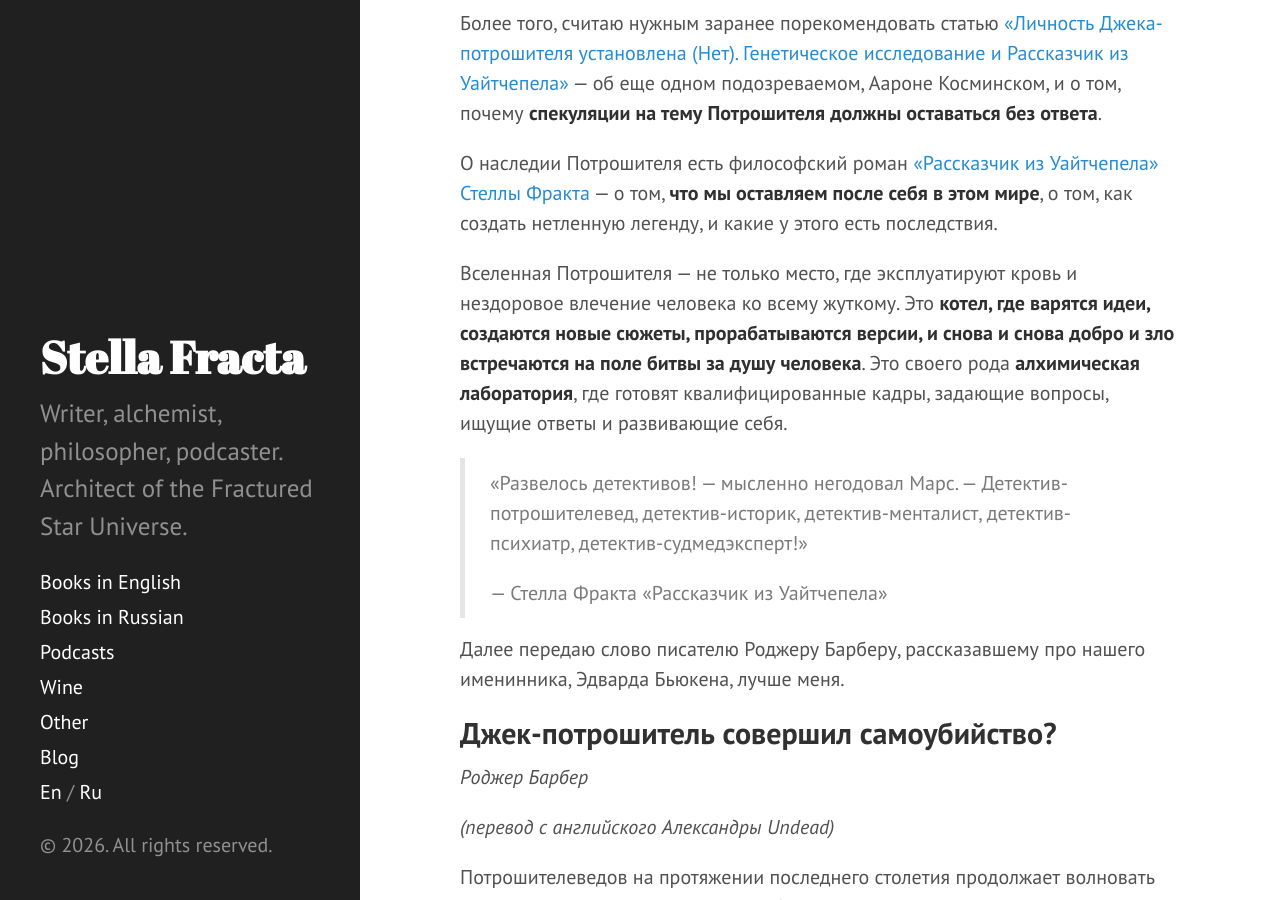
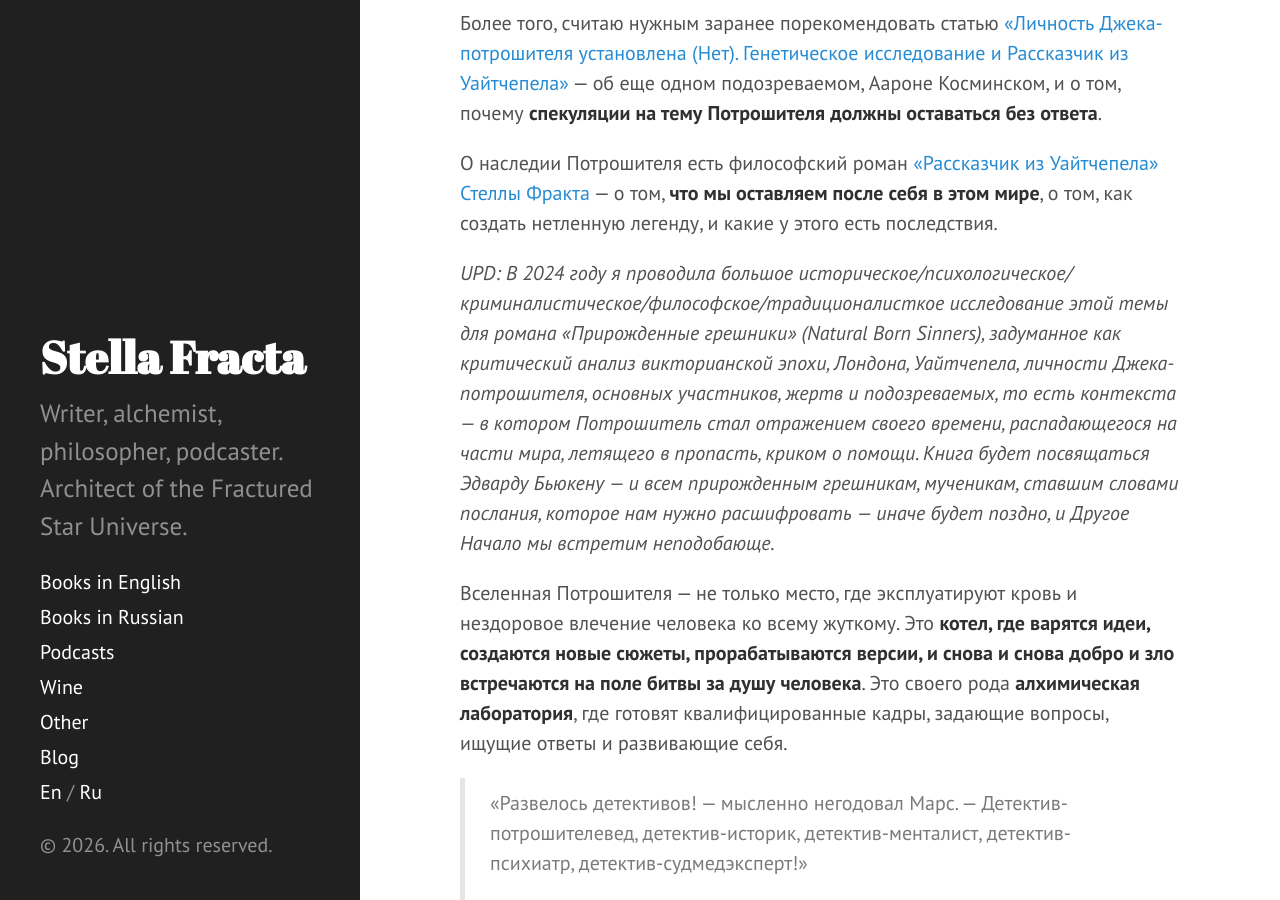
Before and after one commit to remiel-undead/stellafracta.com, a Jekyll site: the page built from _posts/2024-11-19-jack-the-ripper-mothers-womb.md, in a window 1280 px wide and 900 px high, scrolled down 1092 px. Built offline with Jekyll 4.4.1, drawn with Linux system fonts in a browser that asks for light colours.

Commit message:
Edit Jack the Ripper article

```diff
--- a/_posts/2024-11-19-jack-the-ripper-mothers-womb.md
+++ b/_posts/2024-11-19-jack-the-ripper-mothers-womb.md
@@ -8,13 +8,15 @@ title:  "Джек-потрошитель и утроба матери: Эдва
 
 Поскольку я уже давненько сижу на эгрегоре **[1]** Уайтчепела (район Лондона, Ист-Энд, боро Тауэр-Хамлетс, где происходили преступления Джека-потрошителя), и, более того, сегодня, **19 ноября, годовщина со дня рождения — и со дня смерти — Эдварда Бьюкена, одного из подозреваемых по делу Потрошителя**, то держите супер-эксклюзив.
 
-В этом материале большую часть составляет **перевод статьи Роджера Барбера** (Roger Barber) для криминалистического журнала 1990-го года ([«Джек-потрошитель совершил самоубийство?»](https://www.casebook.org/dissertations/dst-buchan/)) **[2]**, исследователя-потрошителеведа, автора книги «Джек-потрошитель. Вскрывая правду» ([Jack the Ripper Dissecting the Truth](https://www.amazon.com/Jack-Ripper-Inside-Mind-Killer/dp/1036188213))**[21]** — в которой очень много не только детективного энтузиазма, но и психологии, здравого смысла и человечности, в рассказе о том, почему Эдвард Бьюкен (Edward Buchan) очень вероятный кандидат.
+В этом материале большую часть составляет **перевод статьи Роджера Барбера** (Roger Barber) для криминалистического журнала 1990-го года ([«Джек-потрошитель совершил самоубийство?»](https://www.casebook.org/dissertations/dst-buchan/)) **[2]**, исследователя-потрошителеведа, автора книги «Джек-потрошитель. Вскрывая правду» ([Jack the Ripper Dissecting the Truth](https://www.amazon.com/Jack-Ripper-Inside-Mind-Killer/dp/1036188213)) **[21]** — в которой очень много не только детективного энтузиазма, но и психологии, здравого смысла и человечности, в рассказе о том, почему Эдвард Бьюкен (Edward Buchan) очень вероятный кандидат.
 
 Поскольку неподготовленному читателю, не в теме или не привыкшему к самостоятельному дополнительному чтению, какие-то имена, локации и факты будут непонятны и не знакомы, **текст будет содержать ссылки с примечаниями, вот так: [номер сноски]**. Также будет **много английских букв в приведенных англоязычных эквивалентах**, чтобы было проще искать — и доказывать — что кто-то в интернете прав или неправ.
 
 Более того, считаю нужным заранее порекомендовать статью [«Личность Джека-потрошителя установлена (Нет). Генетическое исследование и Рассказчик из Уайтчепела»](https://dzen.ru/a/ZOiSAzzOCB0kcEwx) — об еще одном подозреваемом, Аароне Косминском, и о том, почему **спекуляции на тему Потрошителя должны оставаться без ответа**.
 
 О наследии Потрошителя есть философский роман [«Рассказчик из Уайтчепела» Стеллы Фракта](https://www.litres.ru/book/stella-frakta/rasskazchik-iz-uaitchepela-71176444/) — о том, **что мы оставляем после себя в этом мире**, о том, как создать нетленную легенду, и какие у этого есть последствия.
+
+*UPD: В 2024 году я проводила большое историческое/психологическое/криминалистическое/философское/традиционалисткое исследование этой темы для романа «Прирожденные грешники» (Natural Born Sinners), задуманное как критический анализ викторианской эпохи, Лондона, Уайтчепела, личности Джека-потрошителя, основных участников, жертв и подозреваемых, то есть контекста — в котором Потрошитель стал отражением своего времени, распадающегося на части мира, летящего в пропасть, криком о помощи. Книга будет посвящаться Эдварду Бьюкену — и всем прирожденным грешникам, мученикам, ставшим словами послания, которое нам нужно расшифровать — иначе будет поздно, и Другое Начало мы встретим неподобающе.*
 
 Вселенная Потрошителя — не только место, где эксплуатируют кровь и нездоровое влечение человека ко всему жуткому. Это **котел, где варятся идеи, создаются новые сюжеты, прорабатываются версии, и снова и снова добро и зло встречаются на поле битвы за душу человека**. Это своего рода **алхимическая лаборатория**, где готовят квалифицированные кадры, задающие вопросы, ищущие ответы и развивающие себя.
 
```
